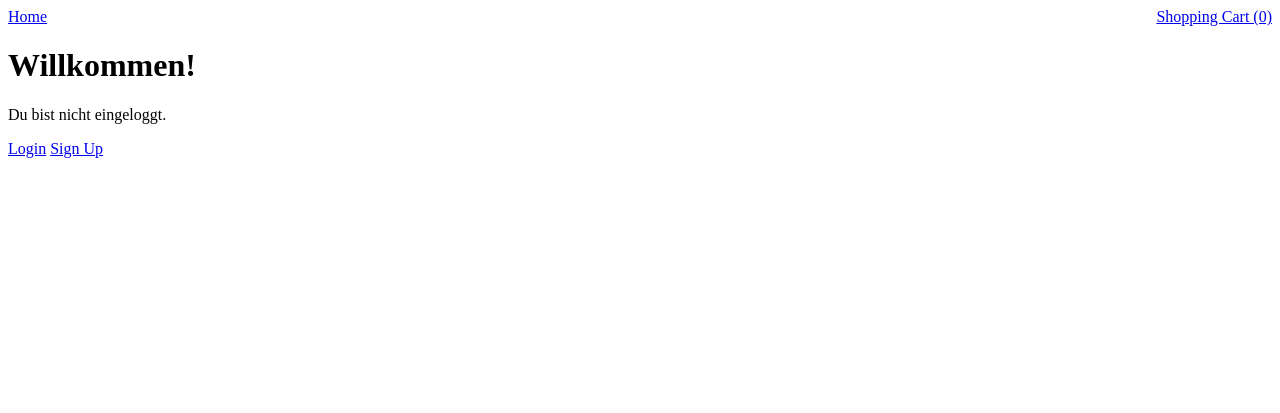
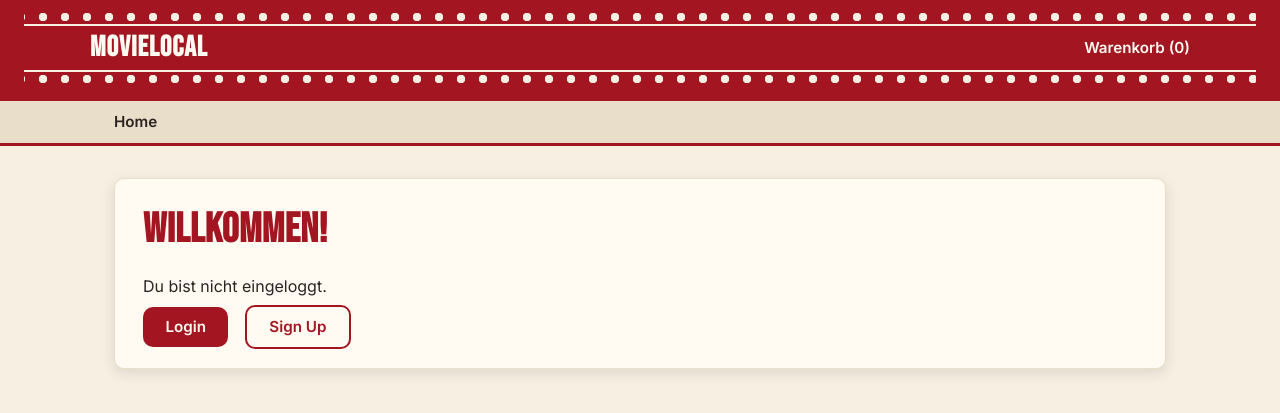
Before and after one commit to Nama9o9/movielocal, a Django app: page /home/ in a window 1280 px wide. Shown: the top 413 px of the page. Run offline with Django 5.2, Linux system fonts and the light colour scheme.

Commit message:
starting css

```diff
--- a/movielocal/settings.py
+++ b/movielocal/settings.py
@@ -121,6 +121,7 @@ USE_TZ = True
 # https://docs.djangoproject.com/en/6.0/howto/static-files/
 
 STATIC_URL = 'static/'
+STATICFILES_DIRS = [BASE_DIR / 'static']
 MEDIA_ROOT = BASE_DIR / 'media'
 MEDIA_URL = '/media/'
 AUTH_USER_MODEL = 'accounts.MyUser'
--- /dev/null
+++ b/static/css/style.css
@@ -0,0 +1,410 @@
+/* =========================================================
+   movielocal – Kino-Theme
+   Rot (Samtvorhang) + Creme/Beige, Filmstreifen-Lochung als
+   wiederkehrendes Signatur-Element.
+   ========================================================= */
+
+:root {
+  /* Farben */
+  --color-red: #A31621;        /* Kinorot / Samtvorhang */
+  --color-red-dark: #7A0F19;   /* dunkleres Rot für Hover/Aktiv */
+  --color-red-light: #C33642;  /* helleres Rot für Verläufe/Akzente */
+  --color-cream: #F6EFE2;      /* Haupt-Hintergrund */
+  --color-cream-light: #FFFBF3;/* Karten-Hintergrund */
+  --color-beige: #E9DEC9;      /* Trennlinien, Border */
+  --color-ink: #2B2320;        /* Haupttext, fast schwarz-braun */
+  --color-ink-soft: #6B6259;   /* Sekundärtext */
+  --color-gold: #C8A24A;       /* dezenter Glanz-Akzent, sparsam */
+
+  /* Typografie */
+  --font-display: 'Bebas Neue', 'Arial Narrow', sans-serif;
+  --font-body: 'Inter', -apple-system, BlinkMacSystemFont, 'Segoe UI', sans-serif;
+
+  /* Sonstiges */
+  --radius: 10px;
+  --shadow-soft: 0 4px 14px rgba(43, 35, 32, 0.12);
+  --shadow-strong: 0 8px 24px rgba(122, 15, 25, 0.25);
+}
+
+/* ---------- Reset / Grundlagen ---------- */
+* {
+  box-sizing: border-box;
+}
+
+body {
+  margin: 0;
+  min-height: 100vh;
+  background-color: var(--color-cream);
+  color: var(--color-ink);
+  font-family: var(--font-body);
+  font-size: 16px;
+  line-height: 1.55;
+}
+
+h1, h2, h3, h4 {
+  font-family: var(--font-display);
+  letter-spacing: 0.5px;
+  color: var(--color-red);
+  margin: 0 0 0.5em;
+  line-height: 1.1;
+}
+
+h1 { font-size: 2.6rem; }
+h2 { font-size: 2rem; }
+h3 { font-size: 1.5rem; }
+
+p { margin: 0 0 1em; }
+
+a {
+  color: var(--color-red);
+  text-decoration: none;
+  transition: color 0.15s ease;
+}
+
+a:hover,
+a:focus-visible {
+  color: var(--color-red-dark);
+  text-decoration: underline;
+}
+
+:focus-visible {
+  outline: 3px solid var(--color-gold);
+  outline-offset: 2px;
+}
+
+/* ---------- Filmstreifen-Lochung (Signatur-Element) ---------- */
+/* Erzeugt die typischen runden "Sprocket Holes" als
+   wiederholtes Hintergrundmuster am oberen/unteren Rand. */
+.film-strip-edge {
+  position: relative;
+}
+
+.film-strip-edge::before,
+.film-strip-edge::after {
+  content: "";
+  display: block;
+  height: 14px;
+  background-image: radial-gradient(circle, var(--color-cream) 4px, transparent 4.5px);
+  background-repeat: repeat-x;
+  background-size: 22px 14px;
+  background-position: 8px center;
+}
+
+.film-strip-edge::before { border-bottom: 2px solid var(--color-cream); }
+.film-strip-edge::after { border-top: 2px solid var(--color-cream); }
+
+/* ---------- Header (Kino-Marquee) ---------- */
+header.site-header {
+  background-color: var(--color-red);
+  color: var(--color-cream-light);
+  padding: 0.6rem 1.5rem 0.9rem;
+}
+
+header.site-header a {
+  color: var(--color-cream-light);
+  font-weight: 600;
+}
+
+header.site-header a:hover,
+header.site-header a:focus-visible {
+  color: var(--color-gold);
+  text-decoration: none;
+}
+
+.header-inner {
+  display: flex;
+  justify-content: space-between;
+  align-items: center;
+  gap: 1rem;
+  flex-wrap: wrap;
+  max-width: 1100px;
+  margin: 0 auto;
+}
+
+.brand {
+  font-family: var(--font-display);
+  font-size: 1.8rem;
+  letter-spacing: 1px;
+  color: var(--color-cream-light) !important;
+}
+
+.header-links {
+  display: flex;
+  gap: 1.25rem;
+  align-items: center;
+  font-size: 0.95rem;
+}
+
+/* ---------- Navigation ---------- */
+nav.site-nav {
+  background-color: var(--color-beige);
+  border-bottom: 3px solid var(--color-red);
+}
+
+nav.site-nav .nav-inner {
+  max-width: 1100px;
+  margin: 0 auto;
+  padding: 0.6rem 1.5rem;
+  display: flex;
+  gap: 1.5rem;
+  flex-wrap: wrap;
+}
+
+nav.site-nav a {
+  color: var(--color-ink);
+  font-weight: 600;
+  font-size: 0.95rem;
+}
+
+nav.site-nav a:hover,
+nav.site-nav a:focus-visible {
+  color: var(--color-red);
+}
+
+/* ---------- Layout ---------- */
+main,
+.detail-container,
+.page-container {
+  max-width: 1100px;
+  margin: 0 auto;
+  padding: 2rem 1.5rem 3rem;
+}
+
+.card {
+  background-color: var(--color-cream-light);
+  border: 1px solid var(--color-beige);
+  border-radius: var(--radius);
+  box-shadow: var(--shadow-soft);
+  padding: 1.75rem;
+}
+
+/* ---------- Buttons ---------- */
+button,
+.btn,
+input[type="submit"] {
+  font-family: var(--font-body);
+  font-weight: 600;
+  font-size: 0.95rem;
+  background-color: var(--color-red);
+  color: var(--color-cream-light);
+  border: none;
+  border-radius: var(--radius);
+  padding: 0.65rem 1.4rem;
+  cursor: pointer;
+  transition: background-color 0.15s ease, box-shadow 0.15s ease, transform 0.1s ease;
+}
+
+button:hover,
+.btn:hover,
+input[type="submit"]:hover {
+  background-color: var(--color-red-dark);
+  box-shadow: var(--shadow-strong);
+}
+
+button:active,
+.btn:active,
+input[type="submit"]:active {
+  transform: translateY(1px);
+}
+
+.btn-secondary {
+  background-color: transparent;
+  color: var(--color-red);
+  border: 2px solid var(--color-red);
+}
+
+.btn-secondary:hover {
+  background-color: var(--color-red);
+  color: var(--color-cream-light);
+}
+
+/* ---------- Formulare ---------- */
+input[type="text"],
+input[type="email"],
+input[type="password"],
+input[type="number"],
+input[type="date"],
+select,
+textarea {
+  font-family: var(--font-body);
+  font-size: 1rem;
+  padding: 0.55rem 0.75rem;
+  border: 1px solid var(--color-beige);
+  border-radius: var(--radius);
+  background-color: var(--color-cream-light);
+  color: var(--color-ink);
+  width: 100%;
+  max-width: 400px;
+}
+
+input:focus,
+select:focus,
+textarea:focus {
+  border-color: var(--color-red);
+}
+
+label {
+  font-weight: 600;
+  display: block;
+  margin-bottom: 0.3rem;
+  color: var(--color-ink-soft);
+}
+
+/* ---------- Tabellen (z.B. Filmverwaltung) ---------- */
+table {
+  width: 100%;
+  border-collapse: collapse;
+  background-color: var(--color-cream-light);
+  box-shadow: var(--shadow-soft);
+  border-radius: var(--radius);
+  overflow: hidden;
+}
+
+th {
+  background-color: var(--color-red);
+  color: var(--color-cream-light);
+  text-align: left;
+  padding: 0.75rem 1rem;
+  font-family: var(--font-display);
+  font-weight: 400;
+  letter-spacing: 0.5px;
+}
+
+td {
+  padding: 0.7rem 1rem;
+  border-bottom: 1px solid var(--color-beige);
+}
+
+tr:last-child td { border-bottom: none; }
+
+tr:hover td { background-color: var(--color-cream); }
+/* ---------- Detailseite mit Bild rechts ---------- */
+.detail-layout {
+  display: flex;
+  gap: 2rem;
+  align-items: flex-start;
+  flex-wrap: wrap-reverse;
+}
+
+.detail-info {
+  flex: 1 1 380px;
+}
+
+.detail-image {
+  flex: 0 1 320px;
+  position: sticky;
+  top: 1.5rem;
+}
+
+.detail-image img {
+  width: 100%;
+  height: auto;
+  display: block;
+  border-radius: var(--radius);
+  border: 1px solid var(--color-beige);
+  box-shadow: var(--shadow-strong);
+}
+
+.detail-image-placeholder {
+  width: 100%;
+  aspect-ratio: 2 / 3;
+  background-color: var(--color-beige);
+  border-radius: var(--radius);
+  border: 2px dashed var(--color-red-light);
+  display: flex;
+  align-items: center;
+  justify-content: center;
+  color: var(--color-ink-soft);
+  font-family: var(--font-display);
+  font-size: 1.2rem;
+  letter-spacing: 0.5px;
+  text-align: center;
+  padding: 1rem;
+}
+
+.rating-count {
+  display: block;
+  margin-top: 0.6rem;
+  color: var(--color-ink-soft);
+}
+/* ---------- Filmliste (Karten-Grid) ---------- */
+.movie-grid {
+  display: grid;
+  grid-template-columns: repeat(auto-fill, minmax(180px, 1fr));
+  gap: 1.75rem;
+  margin-top: 1.5rem;
+}
+
+.movie-card {
+  display: flex;
+  flex-direction: column;
+  color: var(--color-ink);
+  text-decoration: none;
+}
+
+.movie-card:hover,
+.movie-card:focus-visible {
+  text-decoration: none;
+}
+
+.movie-card:hover .movie-poster img,
+.movie-card:focus-visible .movie-poster img {
+  transform: scale(1.03);
+}
+
+.movie-poster {
+  aspect-ratio: 2 / 3;
+  border-radius: var(--radius);
+  overflow: hidden;
+  border: 1px solid var(--color-beige);
+  box-shadow: var(--shadow-soft);
+  margin-bottom: 0.6rem;
+}
+
+.movie-poster img {
+  width: 100%;
+  height: 100%;
+  object-fit: cover;
+  display: block;
+  transition: transform 0.2s ease;
+}
+
+.movie-poster-placeholder {
+  width: 100%;
+  height: 100%;
+  background-color: var(--color-beige);
+  border: 2px dashed var(--color-red-light);
+  display: flex;
+  align-items: center;
+  justify-content: center;
+  color: var(--color-ink-soft);
+  font-family: var(--font-display);
+  font-size: 1rem;
+  text-align: center;
+}
+
+.genre-badge {
+  align-self: flex-start;
+  background-color: var(--color-red);
+  color: var(--color-cream-light);
+  font-size: 0.75rem;
+  font-weight: 600;
+  letter-spacing: 0.5px;
+  text-transform: uppercase;
+  padding: 0.2rem 0.6rem;
+  border-radius: 999px;
+  margin-bottom: 0.4rem;
+}
+
+.movie-title {
+  font-family: var(--font-display);
+  font-size: 1.4rem;
+  color: var(--color-ink);
+  letter-spacing: 0.3px;
+  margin: 0;
+}
+
+.movie-card:hover .movie-title,
+.movie-card:focus-visible .movie-title {
+  color: var(--color-red);
+}
--- a/templates/base.html
+++ b/templates/base.html
@@ -3,29 +3,40 @@
 <html lang="de">
 <head>
     <meta charset="UTF-8">
+    <meta name="viewport" content="width=device-width, initial-scale=1">
     <title>{% block title %}Movies{% endblock %}</title>
+    <link rel="preconnect" href="https://fonts.googleapis.com">
+    <link rel="preconnect" href="https://fonts.gstatic.com" crossorigin>
+    <link href="https://fonts.googleapis.com/css2?family=Bebas+Neue&family=Inter:wght@400;500;600;700&display=swap" rel="stylesheet">
+    <link rel="stylesheet" href="{% static 'css/style.css' %}">
 </head>
 <body>
-    <header>
+    <header class="site-header film-strip-edge">
+        <div class="header-inner">
+            <a class="brand" href="{% url 'home' %}">movielocal</a>
+            <div class="header-links">
                 {% if user.is_authenticated %}
-            <a style="float: right;" href="{% url 'shopping_cart_show' %}">
-                Shopping Cart ({{ user.shopping_cart_item_count }})
+                    <a href="{% url 'profile' %}">Mein Profil</a>
+                    <a href="{% url 'shopping_cart_show' %}">
+                        Warenkorb ({{ user.shopping_cart_item_count }})
                     </a>
-            <a href="{% url 'profile' %}">Mein Profil</a>
                 {% else %}
-            <a style="float: right;" href="{% url 'shopping_cart_show' %}">
-                Shopping Cart (0)
-            </a>
+                    <a href="{% url 'shopping_cart_show' %}">Warenkorb (0)</a>
                 {% endif %}
+            </div>
+        </div>
     </header>
-    <nav>
-        <a href="{% url 'home' %}"> Home</a>
-
+    <nav class="site-nav">
+        <div class="nav-inner">
+            <a href="{% url 'home' %}">Home</a>
             {% if user.is_authenticated and user.role == 'S' or user.is_superuser %}
-             | <a href="{% url 'cs_movie_list' %}">Kundenservice (Filmverwaltung)</a>
+                <a href="{% url 'cs_movie_list' %}">Kundenservice (Filmverwaltung)</a>
             {% endif %}
+        </div>
     </nav>
+    <main>
         {% block content %}
         {% endblock %}
+    </main>
 </body>
 </html>
--- a/templates/home.html
+++ b/templates/home.html
@@ -1,22 +1,22 @@
 {% extends 'base.html' %}
 
 {% block content %}
-    <div class="detail-container">
+    <div class="card detail-container">
         {% if user.is_authenticated %}
             <h1>Willkommen, {{ user.username }}!</h1>
             <p>Du bist eingeloggt.</p>
-            <a href="{% url 'movie_list' %}">Show me the Movies!</a>
+            <a class="btn" href="{% url 'movie_list' %}">Show me the Movies!</a>
 
-            <form method="post" action="{% url 'logout' %}">
+            <form method="post" action="{% url 'logout' %}" style="margin-top: 1rem;">
                 {% csrf_token %}
-                <button type="submit">Logout</button>
+                <button type="submit" class="btn-secondary">Logout</button>
             </form>
 
         {% else %}
             <h1>Willkommen!</h1>
             <p>Du bist nicht eingeloggt.</p>
-            <a href="{% url 'login' %}">Login</a>
-            <a href="{% url 'signup' %}">Sign Up</a>
+            <a class="btn" href="{% url 'login' %}">Login</a>
+            <a class="btn btn-secondary" href="{% url 'signup' %}" style="margin-left: 0.75rem;">Sign Up</a>
         {% endif %}
     </div>
 {% endblock %}
```
Also changed, not shown: Movie/templates/Movie_detail.html (+20 -7 lines), Movie/templates/Movies_list.html (+14 -4 lines), media/movie_pics/Screenshot_2026-03-09_150601.png (added), media/movie_pics/s-l1600.webp (added). Lines whose indentation alone changed are shown as unchanged.
